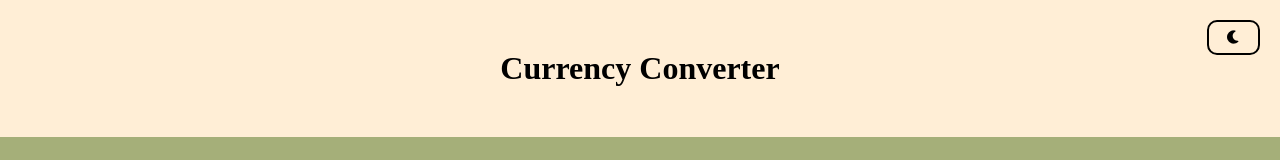
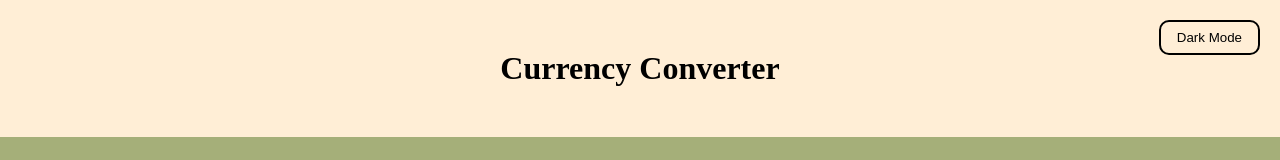
Before and after one commit to dhanushhh27/Currency-Converter, a plain HTML site: page index.html in a window 1280 px wide. Shown: the top 160 px of the page. Drawn offline with Linux system fonts and the light colour scheme; no server answers.

Commit message:
Change theme button text to 'Dark Mode'

```diff
--- a/index.html
+++ b/index.html
@@ -15,7 +15,7 @@
 <div class="head">
     <h1>Currency Converter</h1>
 </div>
-<button id="theme" class="theme"><i class="fa-solid fa-moon"></i></button>
+<button id="theme" class="theme">Dark Mode</button>
 <div class="box">
 <form id="main">
     <div class="amount">
```
